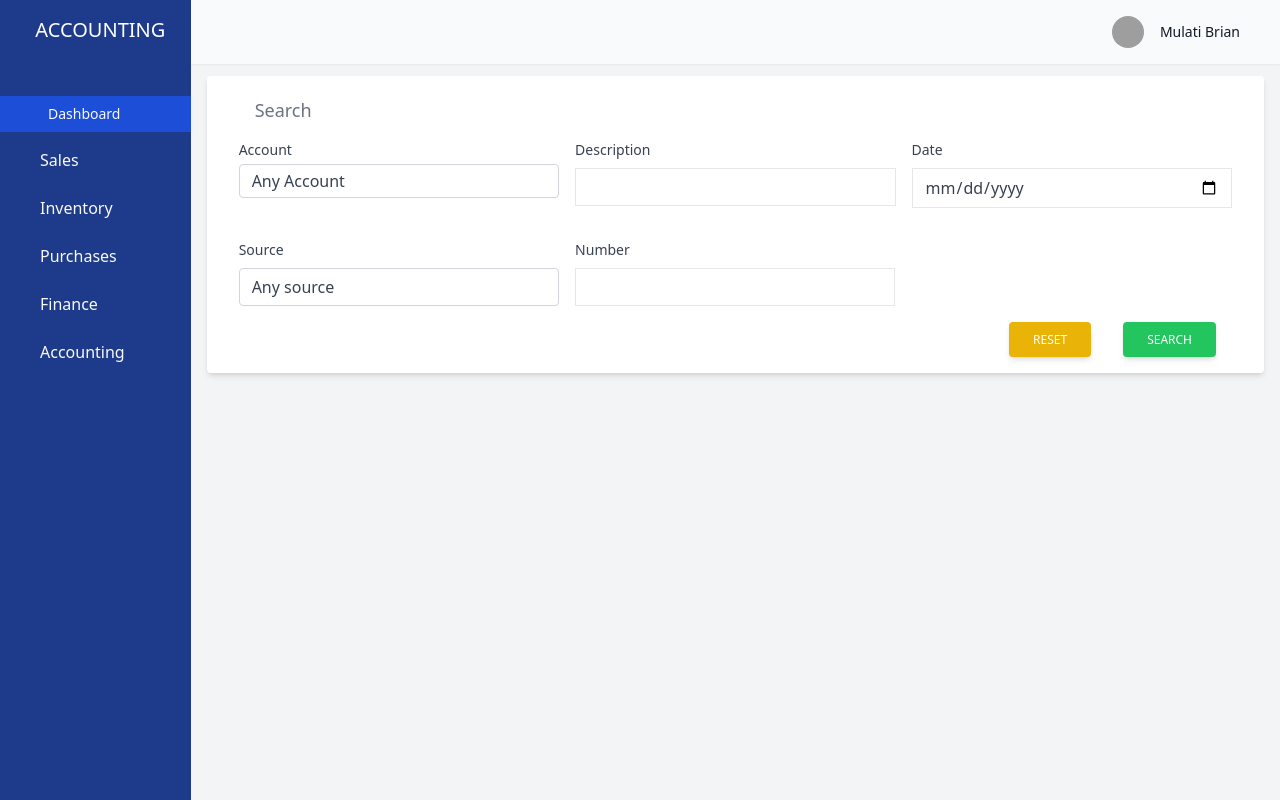
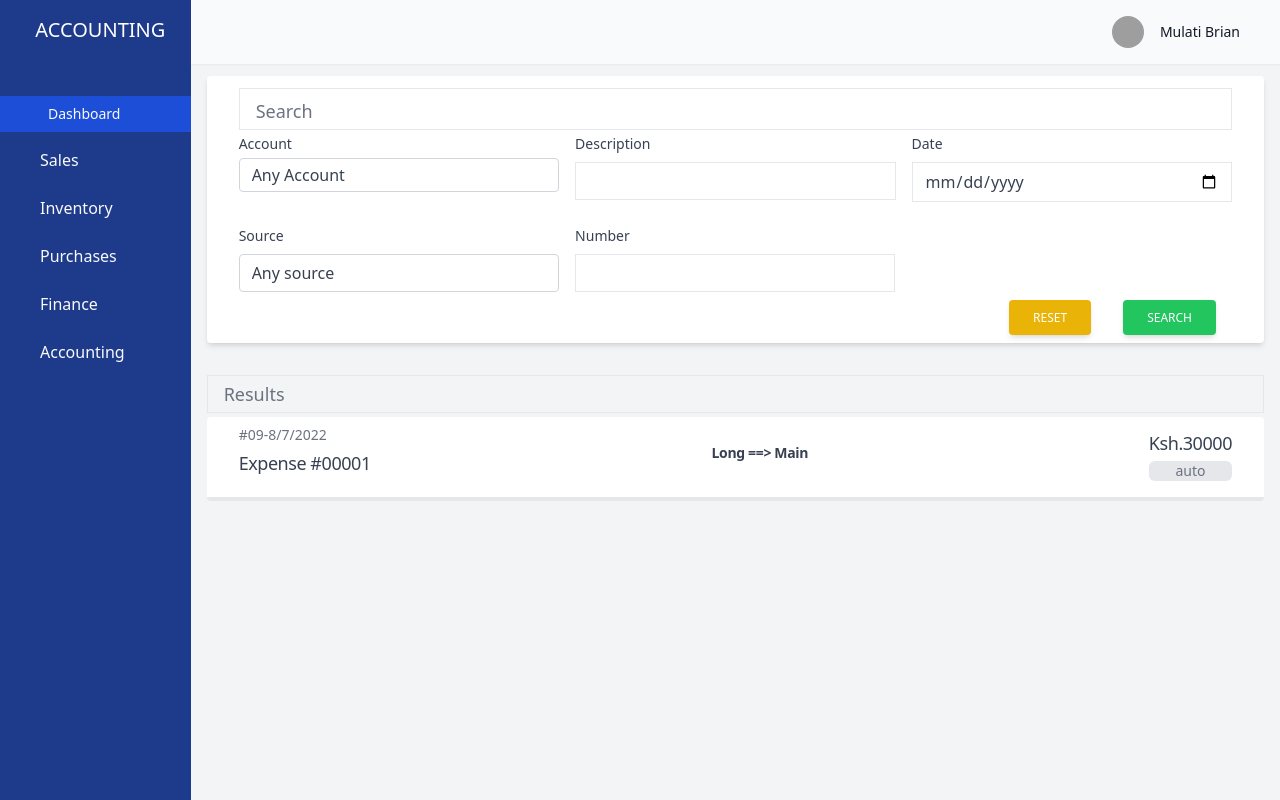
Before and after one commit to Brian-mula/accounting, a Nuxt app: page /journal in a window 1280 px wide. Built offline with nearby package versions, Linux system fonts and the light colour scheme; grey boxes are pictures that could not be loaded.

Commit message:
added results data

```diff
--- a/pages/journal.vue
+++ b/pages/journal.vue
@@ -1,10 +1,10 @@
 <template>
-    <div>
-        <form class="bg-white shadow-md rounded px-8 pt-3 pb-4 mb-2">
-      <h3 class="pt-2 pb-4 px-4 text-lg text-gray-500">Search</h3>
+  <div>
+    <form class="bg-white shadow-md rounded px-8 pt-3 pb-2 mb-1">
+      <h3 class="pt-2 pb-1 mb-1 px-4 text-lg text-gray-500 border">Search</h3>
       <div class="grid grid-cols-3 gap-4">
         <div class="w-80">
-          <div class="mb-4 w-full">
+          <div class="mb-2 w-full">
             <label class="block text-gray-700 text-sm mb-1" for="username">
               Account
             </label>
@@ -17,30 +17,30 @@
           </div>
         </div>
         <div>
-          <div class="mb-4">
+          <div class="mb-2">
             <label class="block text-gray-700 text-sm mb-2" for="username">
               Description
             </label>
             <input
-              class=" appearance-none border w-full py-2 px-3 text-gray-700 leading-tight focus:outline-none focus:shadow-outline"
+              class="appearance-none border w-full py-2 px-3 text-gray-700 leading-tight focus:outline-none focus:shadow-outline"
               placeholder=""
             />
           </div>
         </div>
         <div class="w-80">
-          <div class="mb-4 w-full">
+          <div class="mb-2 w-full">
             <label class="block text-gray-700 text-sm mb-2" for="status">
               Date
             </label>
-           <input
-           type="date"
-              class=" appearance-none border w-full py-2 px-3 text-gray-700 leading-tight focus:outline-none focus:shadow-outline"
+            <input
+              type="date"
+              class="appearance-none border w-full py-2 px-3 text-gray-700 leading-tight focus:outline-none focus:shadow-outline"
               placeholder=""
             />
           </div>
         </div>
         <div class="w-80">
-          <div class="mb-4 w-full">
+          <div class="mb-2 w-full">
             <label class="block text-gray-700 text-sm mb-2" for="status">
               Source
             </label>
@@ -49,16 +49,22 @@
               aria-label="Default select example"
             >
               <option selected>Any source</option>
-              <option v-for="(source,index) in sources" :key="index" :value="source">{{source}}</option>
+              <option
+                v-for="(source, index) in sources"
+                :key="index"
+                :value="source"
+              >
+                {{ source }}
+              </option>
             </select>
           </div>
         </div>
-        <div class="mb-4 w-80">
+        <div class="mb-2 w-80">
           <label class="block text-gray-700 text-sm mb-2" for="username">
             Number
           </label>
           <input
-            class=" appearance-none border w-full py-2 px-3 text-gray-700 leading-tight focus:outline-none focus:shadow-outline"
+            class="appearance-none border w-full py-2 px-3 text-gray-700 leading-tight focus:outline-none focus:shadow-outline"
             placeholder=""
           />
         </div>
@@ -82,30 +88,63 @@
         </div>
       </div>
     </form>
+     <div class="mt-8 mb-4">
+     <h3 class="pt-1 pb-1 mb-1 px-4 text-lg text-gray-500 border">Results</h3>
+      <div
+      v-for="(journal,index) in journals" :key="index"
+        class="flex justify-between border-b-4 bg-white rounded px-8 pt-2 pb-4"
+      >
+        <nuxt-link :to="{name:'journals-id',params:{id:journal.id}}">
+          <p class="font-normal text-gray-500 text-sm">#09-8/7/2022</p>
+          <h5 class="mb-1 mt-1 text-lg tracking-tight text-gray-700">
+            Expense #00001
+          </h5>
+        </nuxt-link>
+        <div class="flex items-center">
+          <h5 class="mb-1 mt-1 text-sm font-bold tracking-tight text-gray-700">
+            Long ==> Main
+          </h5>
+
+        </div>
+        <div>
+          <h5 class="mb-1 mt-1 text-lg tracking-tight text-gray-700">
+            Ksh.30000
+          </h5>
+          <div class="bg-gray-200 flex justify-center items-center rounded-md">
+            <p class="font-normal text-gray-500 text-sm">auto</p>
+          </div>
+        </div>
+      </div>
     </div>
+  </div>
 </template>
 
 <script setup>
-const source=ref('')
-const sources=ref([
-    'Manual journal',
-    'Invoice',
-    'Requisition',
-    'Stock transaction',
-    'Invoice payment',
-    'Income',
-    'Invoice sales cost',
-    'Refund receipt',
-    'Expense',
-    'Stock transfer',
-    'Purchase Refund',
-    'Asset',
-    'Asset operation',
-    'Asset depreciation',
-    'Purchase Invoice'
+const source = ref("");
+const journals=ref([
+  {
+    id:12345,
+    client_name:"Post client"
+
+  }
 ])
+const sources = ref([
+  "Manual journal",
+  "Invoice",
+  "Requisition",
+  "Stock transaction",
+  "Invoice payment",
+  "Income",
+  "Invoice sales cost",
+  "Refund receipt",
+  "Expense",
+  "Stock transfer",
+  "Purchase Refund",
+  "Asset",
+  "Asset operation",
+  "Asset depreciation",
+  "Purchase Invoice",
+]);
 </script>
 
-<style lang="scss" scoped>
-
-</style>
+<style lang="scss" scoped></style>
--- /dev/null
+++ b/pages/journals/[id].vue
@@ -0,0 +1,13 @@
+<template>
+    <div>
+        journal details
+    </div>
+</template>
+
+<script setup>
+
+</script>
+
+<style lang="scss" scoped>
+
+</style>
```
